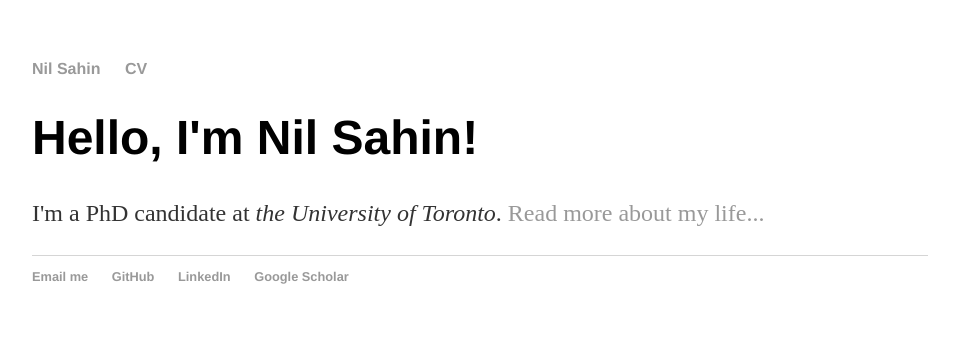
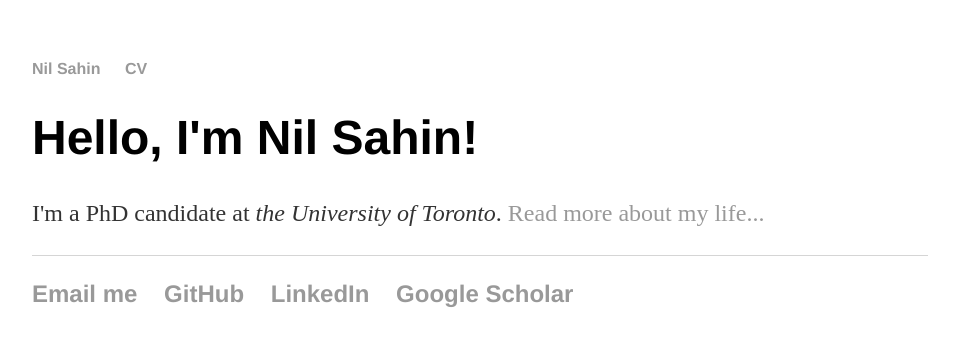
Before and after one commit to nsahin/nsahin.github.io, a Jekyll site: the page built from index.html, in a window 1280 px wide. Shown: the top 346 px of the page, without its empty margins (160-1119 px from the left). Built offline with Jekyll 4.4.1, drawn with Linux system fonts in a browser that asks for light colours.

Commit message:
Update main.css

```diff
--- a/css/main.css
+++ b/css/main.css
@@ -30,7 +30,7 @@ p {
 }
 footer {
     border-top: 1px solid #d5d5d5;
-    font-size: .8em;
+    font-size: 1.5em;
 }
 
 ul.posts {
```
